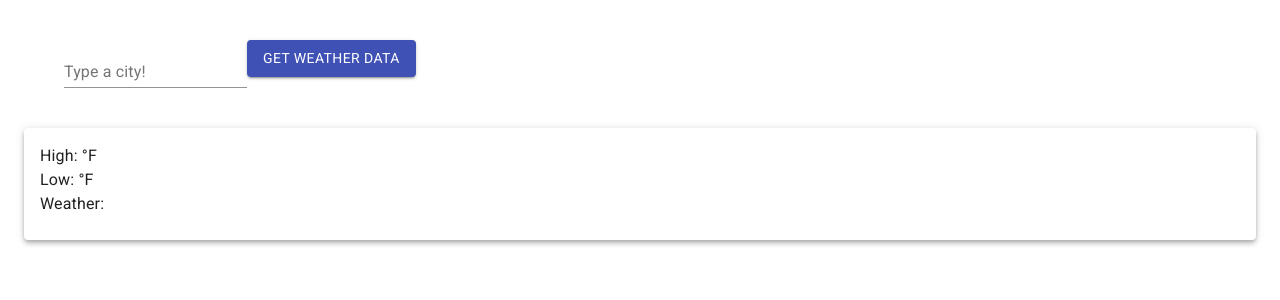
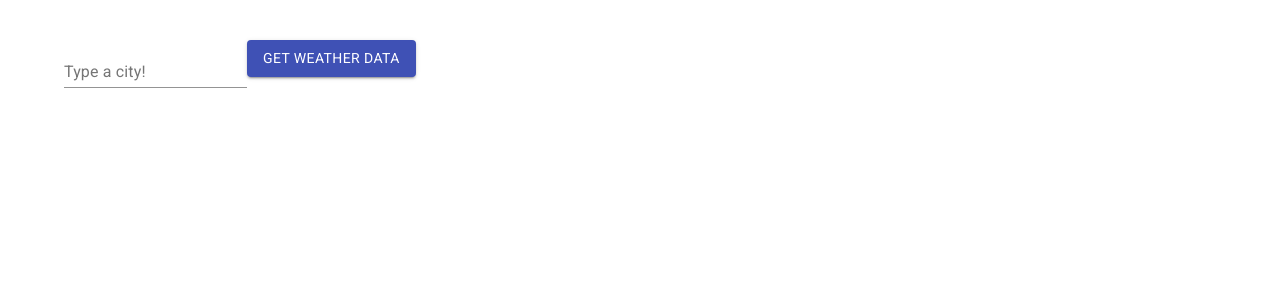
Before and after one commit to rob-3/weather-app-improved, a React (Create React App) app: page / in a window 1280 px wide. Shown: the top 300 px of the page. Built offline with nearby package versions, Linux system fonts and the light colour scheme.

Commit message:
Extract output to component

```diff
--- a/src/App.js
+++ b/src/App.js
@@ -20,7 +20,7 @@ const toFarenheit = celcius => Math.round((celcius * 1.8) + 32);
 
 function App() {
   const [query, setQuery] = useState("");
-  const [weatherData, setWeatherData] = useState({});
+  const [weatherData, setWeatherData] = useState(null);
   const [isLoading, setLoading] = useState(false);
 
   const typeHandler = event => setQuery(event.target.value);
@@ -51,6 +51,11 @@ function App() {
       });
   };
 
+  const output =
+    isLoading ? <CircularProgress /> :
+    !weatherData ? null :
+    <WeatherData weatherData={weatherData}/>;
+
   return (
     <Container>
       <Box m={5}>
@@ -61,18 +66,22 @@ function App() {
           </Button>
         </form>
       </Box>
+      {output}
+    </Container>
+  );
+}
+
+function WeatherData({ weatherData }) {
+  return (
     <Card elevation={4}>
       <CardContent>
-          { isLoading ?  <CircularProgress /> :
         <Typography>
           High: {weatherData.high}°F<br />
           Low: {weatherData.low}°F<br />
           Weather: {weatherData.weather}
         </Typography>
-          }
       </CardContent>
     </Card>
-    </Container>
   );
 }
 
```
Lines whose indentation alone changed are shown as unchanged.
